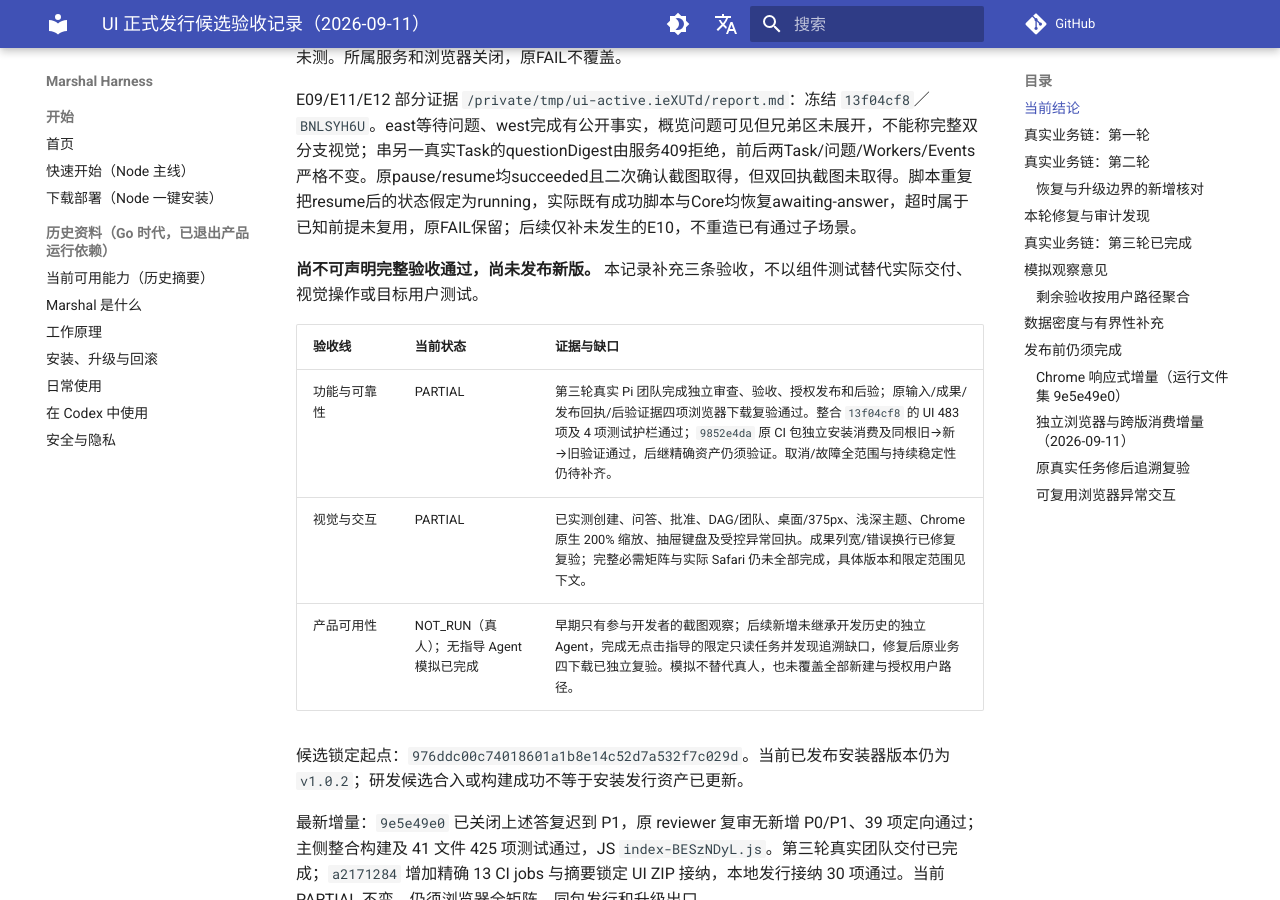
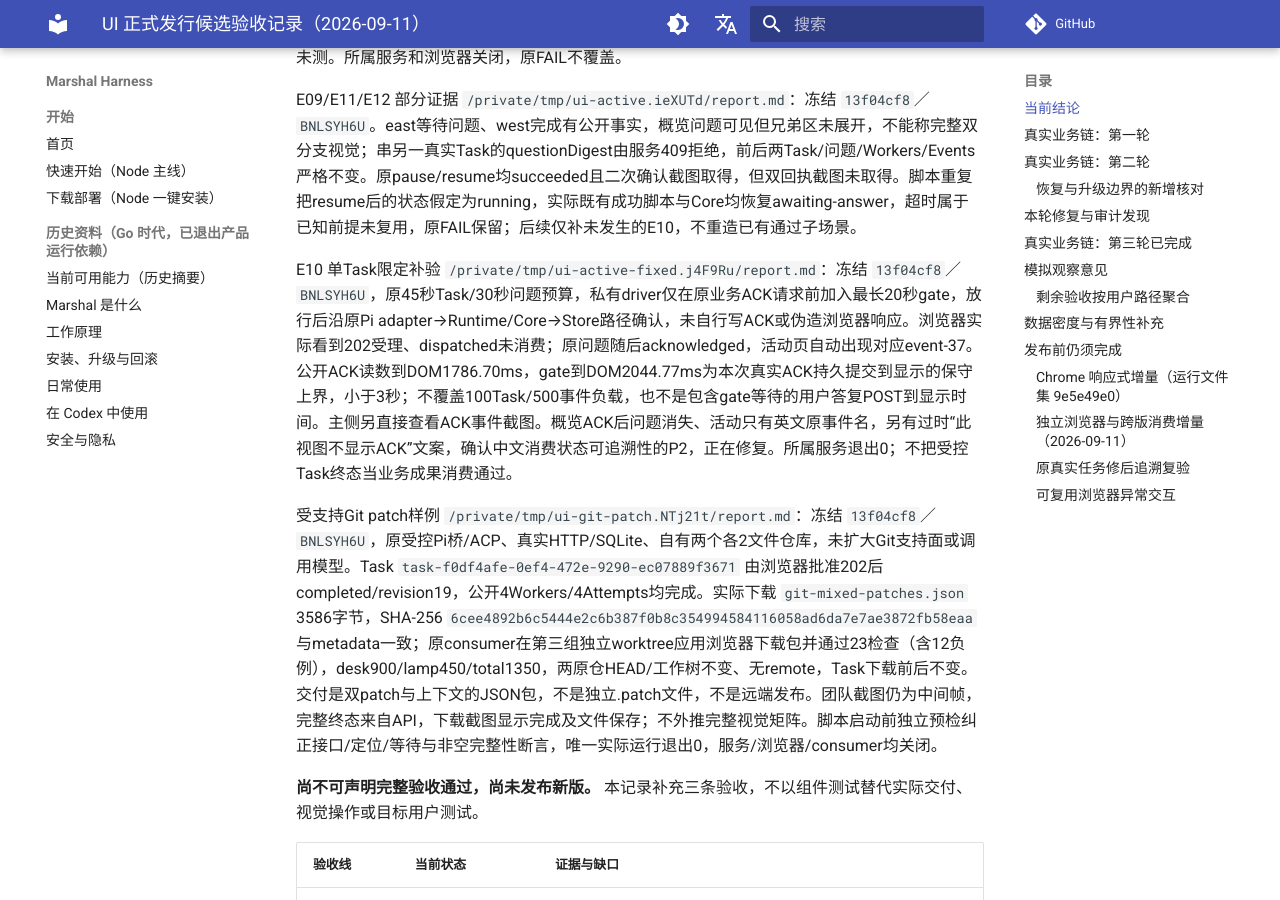
Before and after one commit to chiga0/marshal-harness, an MkDocs documentation site: the page built from docs/ui-1/release-validation-2026-09-11.md, in a window 1280 px wide and 900 px high, scrolled down 2188 px. Built offline with MkDocs 1.6.1 and Material for MkDocs 9.7.7, drawn with Linux system fonts in a browser that asks for light colours; comment, search, counter and statistics services are not loaded.

Commit message:
docs(ui): record delayed acknowledgement and Git patch evidence

```diff
--- a/docs/ui-1/release-validation-2026-09-11.md
+++ b/docs/ui-1/release-validation-2026-09-11.md
@@ -25,6 +25,10 @@ E24/E25 问题／方案／授权页面限定补验 `/private/tmp/ui-question-key
 组合性能 `/private/tmp/ui-combined-perf.5ps0VT/report.md`：冻结 `8598f1f4`／`CByOpyRS` 的单一受控服务正式创建100Task，仅批准1个产生实际事件，无真实模型或外部发布。首轮定位断言失败保留；“卡片链接名包含状态”的具体归因经查源码撤回，原错误缺栈，异步路由即时count仅为候选原因。同根后继只读复验先按实际href等待路由，载入100Task后在同会话进入原详情，实际显示500条事件（公开545条），真实SECTION预检及16次滚轮有位移、长任务0；不称两页面同时在DOM。冷导航至连接字段可填76.4ms、连接至首批可用112.6ms、卡片状态反馈1.4ms均为原有限测量，不冒充完整冷TTI/绘制结束。原Task均终态，未取消或新建替代，新事实≤3秒仍未测。所属服务和浏览器关闭，原FAIL不覆盖。
 
 E09/E11/E12 部分证据 `/private/tmp/ui-active.ieXUTd/report.md`：冻结 `13f04cf8`／`BNLSYH6U`。east等待问题、west完成有公开事实，概览问题可见但兄弟区未展开，不能称完整双分支视觉；串另一真实Task的questionDigest由服务409拒绝，前后两Task/问题/Workers/Events严格不变。原pause/resume均succeeded且二次确认截图取得，但双回执截图未取得。脚本重复把resume后的状态假定为running，实际既有成功脚本与Core均恢复awaiting-answer，超时属于已知前提未复用，原FAIL保留；后续仅补未发生的E10，不重造已有通过子场景。
+
+E10 单Task限定补验 `/private/tmp/ui-active-fixed.j4F9Ru/report.md`：冻结 `13f04cf8`／`BNLSYH6U`，原45秒Task/30秒问题预算，私有driver仅在原业务ACK请求前加入最长20秒gate，放行后沿原Pi adapter→Runtime/Core→Store路径确认，未自行写ACK或伪造浏览器响应。浏览器实际看到202受理、dispatched未消费；原问题随后acknowledged，活动页自动出现对应event-37。公开ACK读数到DOM1786.70ms，gate到DOM2044.77ms为本次真实ACK持久提交到显示的保守上界，小于3秒；不覆盖100Task/500事件负载，也不是包含gate等待的用户答复POST到显示时间。主侧另直接查看ACK事件截图。概览ACK后问题消失、活动只有英文原事件名，另有过时“此视图不显示ACK”文案，确认中文消费状态可追溯性的P2，正在修复。所属服务退出0；不把受控Task终态当业务成果消费通过。
+
+受支持Git patch样例 `/private/tmp/ui-git-patch.NTj21t/report.md`：冻结 `13f04cf8`／`BNLSYH6U`，原受控Pi桥/ACP、真实HTTP/SQLite、自有两个各2文件仓库，未扩大Git支持面或调用模型。Task `task-f0df4afe-0ef4-472e-9290-ec07889f3671` 由浏览器批准202后completed/revision19，公开4Workers/4Attempts均完成。实际下载 `git-mixed-patches.json` 3586字节，SHA-256 `6cee4892b6c5444e2c6b387f0b8c354994584116058ad6da7e7ae3872fb58eaa` 与metadata一致；原consumer在第三组独立worktree应用浏览器下载包并通过23检查（含12负例），desk900/lamp450/total1350，两原仓HEAD/工作树不变、无remote，Task下载前后不变。交付是双patch与上下文的JSON包，不是独立.patch文件，不是远端发布。团队截图仍为中间帧，完整终态来自API，下载截图显示完成及文件保存；不外推完整视觉矩阵。脚本启动前独立预检纠正接口/定位/等待与非空完整性断言，唯一实际运行退出0，服务/浏览器/consumer均关闭。
 
 **尚不可声明完整验收通过，尚未发布新版。** 本记录补充三条验收，不以组件测试替代实际交付、视觉操作或目标用户测试。
 
```
